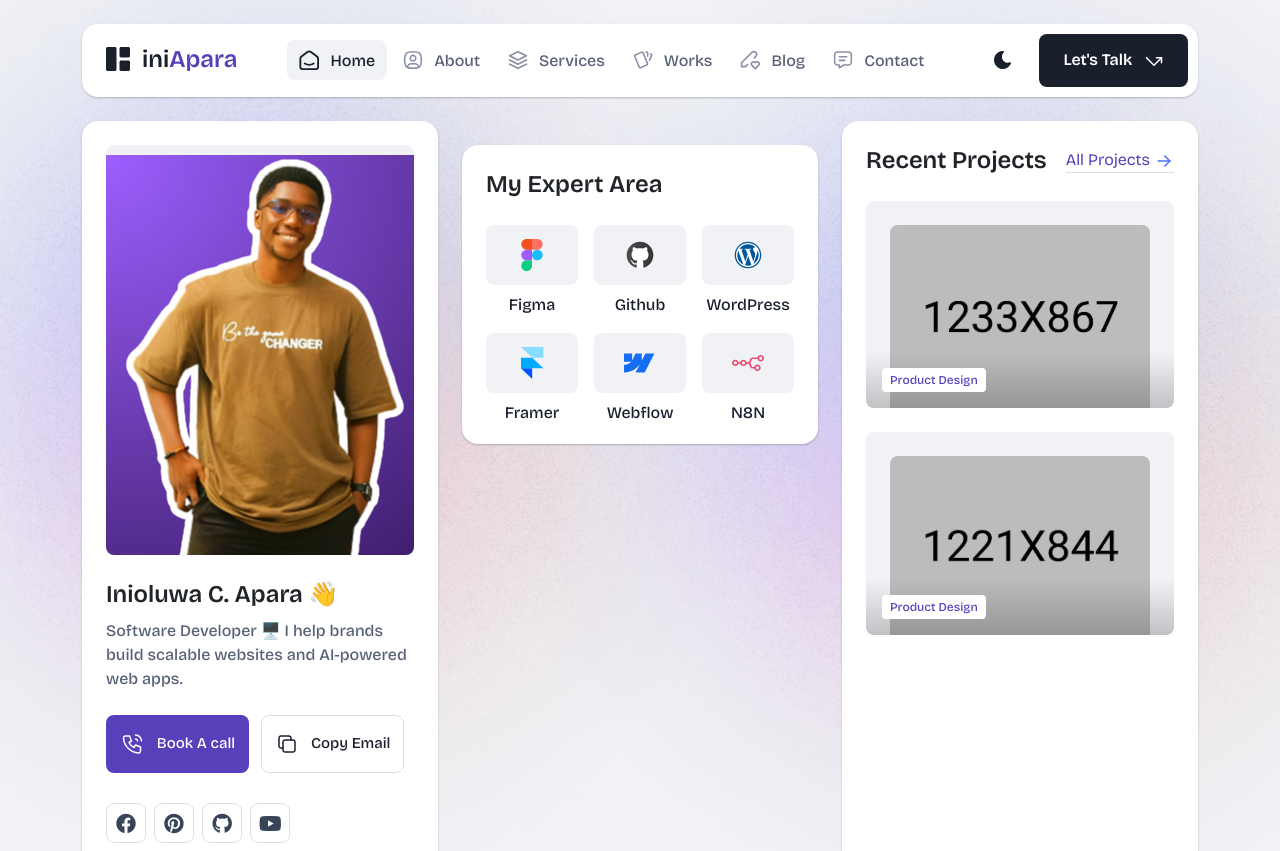
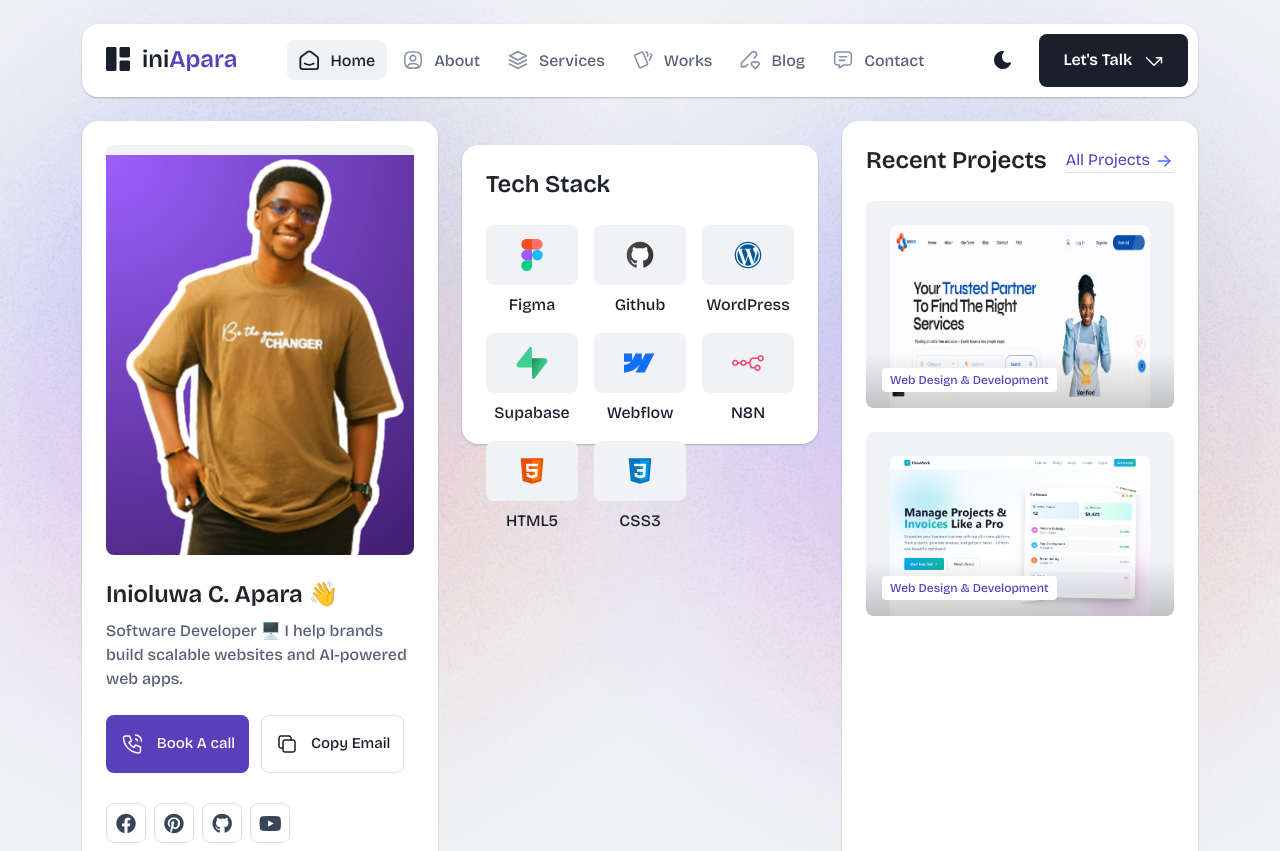
Before and after one commit to inioluwa-a/iniApara_Software_Developer_Portfolio, a plain HTML site: page index.html in a window 1280 px wide. Shown: the top 851 px of the page. Drawn offline with nearby package versions, Linux system fonts and the light colour scheme.

Commit message:
Update expertise section: rename "My Expert Area" to "Tech Stack" and add HTML5 and CSS3 icons; replace Framer with Supabase logo; update project categories and image references for clarity

```diff
--- a/index.html
+++ b/index.html
@@ -397,7 +397,7 @@
                 <div class="col-lg-12">
                   <div class="card expertise-card">
                     <div class="card-body">
-                      <h3 class="card-title">My Expert Area
+                      <h3 class="card-title">Tech Stack
                       </h3>
                       <div class="expertise-main mt-24">
                         <div class="row g-3">
@@ -434,10 +434,10 @@
                           <div class="col-xl-4 col-md-4 col-sm-6 col-6">
                             <div class="expertise-item">
                               <div class="image text-center">
-                                <img src="assets/img/icons/framer.svg" alt="framer">
+                                <img src="assets/img/icons/supabase-logo-icon.svg" alt="supabase">
                               </div>
                               <div class="text">
-                                <h4 class="title">Framer</h4>
+                                <h4 class="title">Supabase</h4>
                               </div>
                             </div>
                           </div>
@@ -458,6 +458,26 @@
                               </div>
                               <div class="text">
                                 <h4 class="title">N8N</h4>
+                              </div>
+                            </div>
+                          </div>
+                          <div class="col-xl-4 col-md-4 col-sm-6 col-6">
+                            <div class="expertise-item">
+                              <div class="image text-center">
+                                <img src="assets/img/icons/html5.svg" alt="html5">
+                              </div>
+                              <div class="text">
+                                <h4 class="title">HTML5</h4>
+                              </div>
+                            </div>
+                          </div>
+                          <div class="col-xl-4 col-md-4 col-sm-6 col-6">
+                            <div class="expertise-item">
+                              <div class="image text-center">
+                                <img src="assets/img/icons/css3.svg" alt="css3">
+                              </div>
+                              <div class="text">
+                                <h4 class="title">CSS3</h4>
                               </div>
                             </div>
                           </div>
@@ -489,8 +509,8 @@
                       <div class="col-lg-12">
                         <div class="project-item">
                           <div class="image">
-                            <img src="assets/img/projects/project-1.png" alt="project-1" class="img-fluid w-100">
-                            <a href="assets/img/projects/project-1.png"
+                            <img src="assets/img/projects/portfoliopiece1.jpg" alt="project-1" class="img-fluid w-100">
+                            <a href="tadbeer.center"
                               class="gallery-popup full-image-preview parent-container">
                               <svg class="icon" xmlns="http://www.w3.org/2000/svg" viewBox="0 0 20 20" fill="none"
                                 stroke="currentColor" stroke-linecap="round" stroke-linejoin="round" stroke-width="1.5">
@@ -498,7 +518,7 @@
                               </svg>
                             </a>
                             <div class="info">
-                              <span class="category">Product Design</span>
+                              <span class="category">Web Design & Development</span>
                             </div>
                           </div>
                         </div>
@@ -506,8 +526,8 @@
                       <div class="col-lg-12">
                         <div class="project-item">
                           <div class="image">
-                            <img src="assets/img/projects/project-2.png" alt="project-2" class="img-fluid w-100">
-                            <a href="assets/img/projects/project-2.png"
+                            <img src="assets/img/projects/flowWorkPortfolio.png" alt="project-2" class="img-fluid w-100">
+                            <a href="assets/img/projects/flowWorkPortfolio.png"
                               class="gallery-popup full-image-preview parent-container">
                               <svg class="icon" xmlns="http://www.w3.org/2000/svg" viewBox="0 0 20 20" fill="none"
                                 stroke="currentColor" stroke-linecap="round" stroke-linejoin="round" stroke-width="1.5">
@@ -515,7 +535,7 @@
                               </svg>
                             </a>
                             <div class="info">
-                              <span class="category">Product Design</span>
+                              <span class="category">Web Design & Development</span>
                             </div>
                           </div>
                         </div>
```
